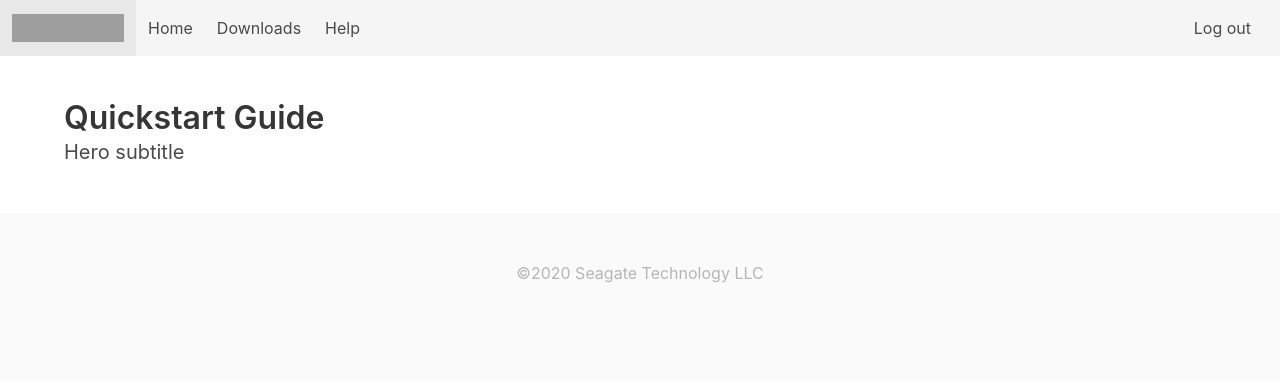
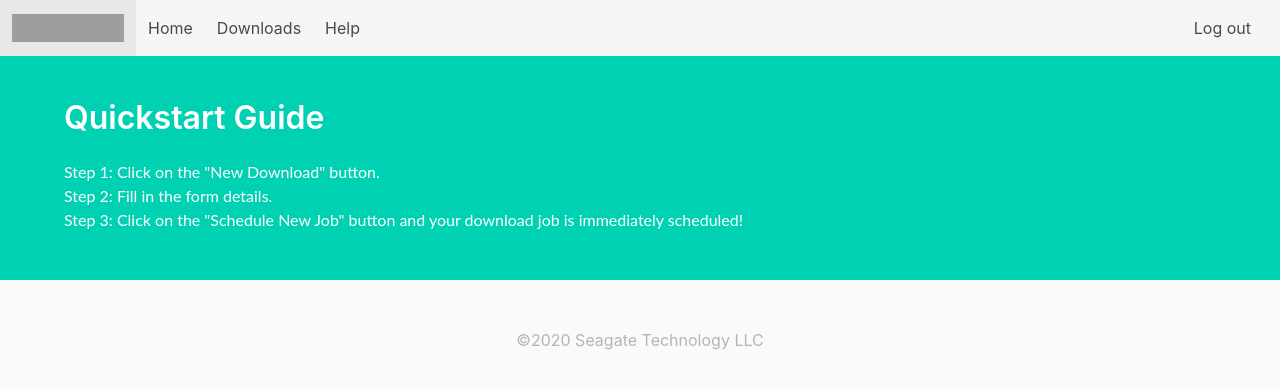
Before and after one commit to rosyprincess/angular-homepage, an Angular app: page / in a window 1280 px wide. Shown: the top 388 px of the page. Built offline with nearby package versions, Linux system fonts and the light colour scheme; grey boxes are pictures that could not be loaded.

Commit message:
2 files modified

```diff
--- a/src/app/app.component.html
+++ b/src/app/app.component.html
@@ -2,18 +2,21 @@
 <html class="has-navbar-fixed-top">
 
 <app-header></app-header>
-
-
-<section class="hero">
+<section class="hero is-primary">
   <div class="hero-body">
     <div class="container">
       <h1 class="title">
         Quickstart Guide
       </h1>
-      <h2 class="subtitle">
-        Hero subtitle
-      </h2>
+
+      <p>Step 1: Click on the "New Download" button.
+        <br>
+        Step 2: Fill in the form details.
+        <br>
+        Step 3: Click on the "Schedule New Job" button and your download job is immediately scheduled!</p>
     </div>
   </div>
 </section>
+
+
 <app-footer></app-footer>
--- a/src/app/header/header.component.html
+++ b/src/app/header/header.component.html
@@ -1,4 +1,6 @@
+
 <nav class="navbar is-light is-fixed-top" role="navigation" aria-label="main navigation">
+
   <div class="navbar-brand">
     <a class="navbar-item" href="https://bulma.io">
       <img src="https://bulma.io/images/bulma-logo.png" width="112" height="28">
```
